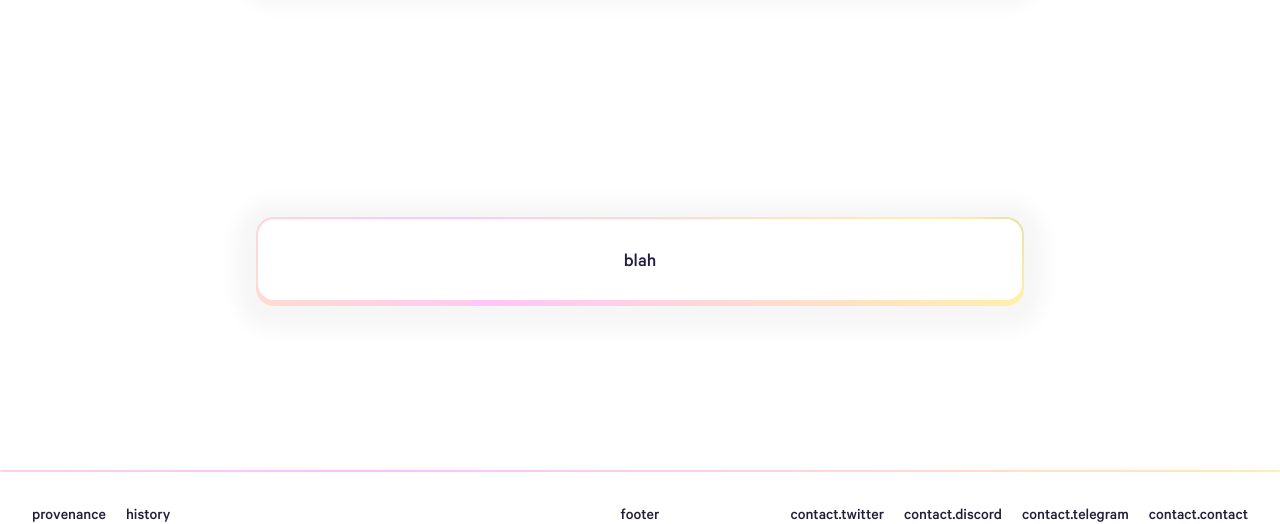
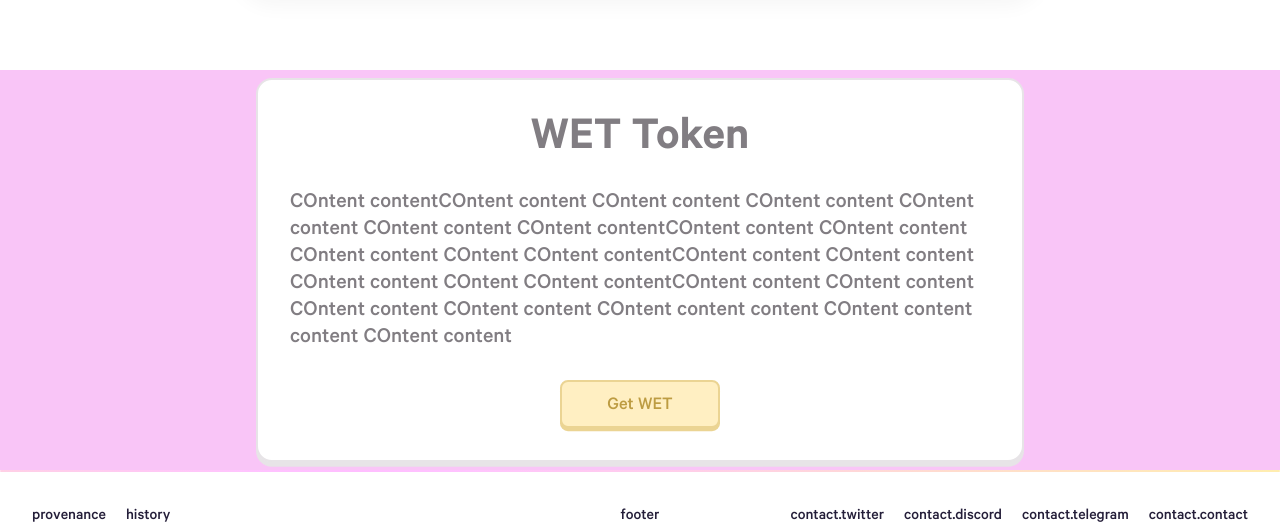
Before and after one commit to uwu-labs/waifusion-site, a React (Create React App) app: page / in a window 1280 px wide. Shown: the part 969-1493 px from the top of the page. Built offline with nearby package versions, Linux system fonts and the light colour scheme; no server answers.

Commit message:
:rocket: add card to slide

```diff
--- a/src/components/Slide.tsx
+++ b/src/components/Slide.tsx
@@ -1,5 +1,5 @@
 import styled from "styled-components";
-import Card from "./Card";
+import Button from "./Button";
 
 const StyledSlide = styled.div`
   width: 100%;
@@ -7,12 +7,52 @@ const StyledSlide = styled.div`
   height: 50vh;
   justify-content: center;
   align-items: center;
+  background-color: var(--primary);
+`;
+
+const Card = styled.div`
+  width: 60vw;
+  padding: 2rem;
+  border-radius: 1rem;
+  background-color: var(--plain);
+  border: 2px solid var(--plain-shadow);
+  box-shadow: 0 0.3rem 0 0 var(--plain-shadow);
+  font-size: 1.4rem;
+  font-weight: 500;
+  display: flex;
+  flex-direction: column;
+  align-items: center;
+`;
+
+const Header = styled.h2`
+  font-size: 3rem;
+  font-weight: 600;
+  margin-bottom: 1rem;
+  color: var(--plain-dark);
+`;
+
+const Body = styled.p`
+  font-size: 1.4rem;
+  font-weight: 500;
+  color: var(--plain-dark);
+  margin-bottom: 2rem;
 `;
 
 const Slide = () => {
   return (
     <StyledSlide>
-      <Card text={"blah"} />
+      <Card>
+        <Header>WET Token</Header>
+        <Body>
+          COntent contentCOntent content COntent content COntent content COntent
+          content COntent content COntent contentCOntent content COntent content
+          COntent content COntent COntent contentCOntent content COntent content
+          COntent content COntent COntent contentCOntent content COntent content
+          COntent content COntent content COntent content content COntent
+          content content COntent content
+        </Body>
+        <Button secondary>Get WET</Button>
+      </Card>
     </StyledSlide>
   );
 };
```
